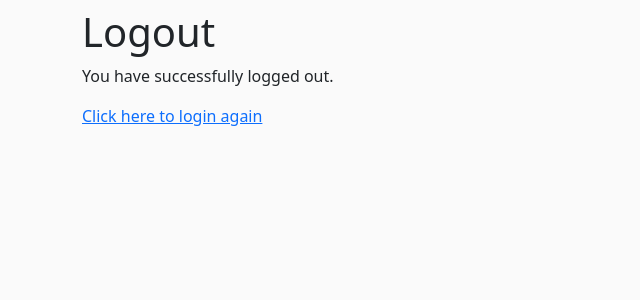
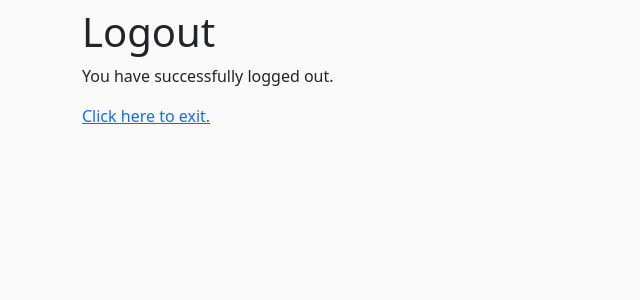
Before and after one commit to AucklandStars-Q2/SchoolArticles, a Django app: page /accounts/custom_logout/ in a window 1280 px wide. Shown: the part 165-465 px from the top of the page, without its empty margins (0-640 px from the left). Run offline with Django 5.2, Linux system fonts and the light colour scheme.

Commit message:
Logout home link fix

```diff
--- a/templates/registration/logout.html
+++ b/templates/registration/logout.html
@@ -7,5 +7,5 @@ Logout from School Articles
 
 <h1 class="main-heading">Logout</h1>
 <p>You have successfully logged out. </p>
-<a href="{% url 'login' %}">Click here to login again</a>
+<a href="{% url 'home' %}">Click here to exit.</a>
 {% endblock %}
```
Also changed, not shown: db.sqlite3.
